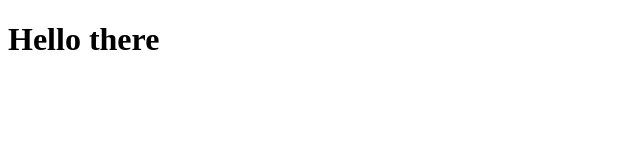
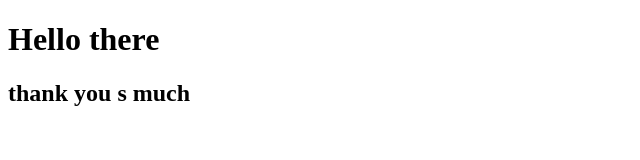
Before and after one commit to Bilisumanebi/project1, a plain HTML site: page index.html in a window 1280 px wide. Shown: the whole page, without its empty margins (0-640 px from the left). Drawn offline with Linux system fonts and the light colour scheme.

Commit message:
Updated message

```diff
--- a/index.html
+++ b/index.html
@@ -7,6 +7,7 @@
 </head>
 <body>
       <h1>Hello there</h1>
+      <h2>thank you s much</h2>
 
 </body>
 </html>
```
